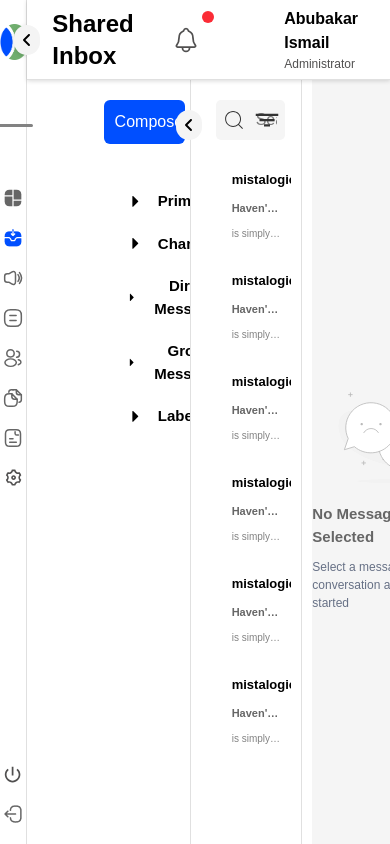
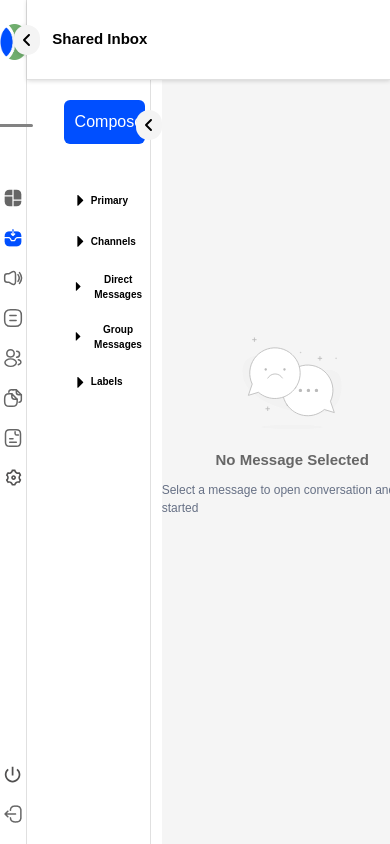
Before and after one commit to certifiedTboy/react-engn-test, a React (Vite) app: page /inbox in a window 390 px wide. Built offline with nearby package versions, Linux system fonts and the light colour scheme.

Commit message:
fix responsive

```diff
--- a/src/components/inbox/Inbox.tsx
+++ b/src/components/inbox/Inbox.tsx
@@ -9,7 +9,7 @@ const Inbox = () => {
   const { optionIsOpen, showAllInbox } = useContext(MessageOptionContext);
 
   return (
-    <section className={`${styles.inbox_container}  fixed top-0 left-0 `}>
+    <section className={`${styles.inbox_container} fixed top-0 left-0`}>
       <InboxMenu />
       {optionIsOpen && showAllInbox && <MessageList />}
       <InboxMessage />
--- a/src/components/inbox/dropwdown/DropDown.module.css
+++ b/src/components/inbox/dropwdown/DropDown.module.css
@@ -8,7 +8,6 @@
   color: #000;
   margin-right: 10px;
   border-radius: 10px;
-  font-size: 12px;
   font-weight: 600;
   cursor: pointer;
   margin-bottom: 5px;
@@ -19,7 +18,6 @@
   color: #666666;
   margin-right: 10px;
   border-radius: 10px;
-  font-size: 12px;
   /* font-weight: 600; */
   cursor: pointer;
 }
--- a/src/components/inbox/dropwdown/DropDownOption.tsx
+++ b/src/components/inbox/dropwdown/DropDownOption.tsx
@@ -14,9 +14,9 @@ const DropDownOption = () => {
   const { toggleShowAllInbox } = useContext(MessageOptionContext);
 
   return (
-    <div className={`w-full ${styles.dropdown_option_container}`}>
+    <div className={`w-full  ${styles.dropdown_option_container}`}>
       <div
-        className={`flex items-center justify-between ${styles.active_option}`}
+        className={`flex items-center justify-between text-[10px] lsm:text-[12px] lg:text-[14px] ${styles.active_option}`}
         onClick={toggleShowAllInbox}
       >
         <div className="flex items-center gap-3">
@@ -30,7 +30,9 @@ const DropDownOption = () => {
         <h1 className=""> 345</h1>
       </div>
 
-      <div className={`flex items-center justify-between ${styles.option}`}>
+      <div
+        className={`flex items-center justify-between text-[10px] lsm:text-[12px] lg:text-[14px] ${styles.option}`}
+      >
         <div className="flex items-center gap-3">
           {/* <AppIcon value={{ color: "#666666", size: "1.3em" }}>
             <TiMessages />
@@ -44,7 +46,9 @@ const DropDownOption = () => {
         <h1 className=""> 3</h1>
       </div>
 
-      <div className={`flex items-center justify-between ${styles.option}`}>
+      <div
+        className={`flex items-center justify-between text-[10px] lsm:text-[12px] lg:text-[14px] ${styles.option}`}
+      >
         <div className="flex items-center gap-3">
           {/* <AppIcon value={{ color: "#666666", size: "1.3em" }}>
             <TiMessages />
@@ -58,7 +62,9 @@ const DropDownOption = () => {
         {/* <h1 className=""> 345</h1> */}
       </div>
 
-      <div className={`flex items-center justify-between ${styles.option}`}>
+      <div
+        className={`flex items-center justify-between text-[10px] lsm:text-[12px] lg:text-[14px] ${styles.option}`}
+      >
         <div className="flex items-center gap-3">
           {/* <AppIcon value={{ color: "#666666", size: "1.3em" }}>
             <TiMessages />
@@ -72,7 +78,9 @@ const DropDownOption = () => {
         {/* <h1 className=""> 345</h1> */}
       </div>
 
-      <div className={`flex items-center justify-between ${styles.option}`}>
+      <div
+        className={`flex items-center justify-between text-[10px] lsm:text-[12px] lg:text-[14px] ${styles.option}`}
+      >
         <div className="flex items-center gap-3">
           {/* <AppIcon value={{ color: "#666666", size: "1.3em" }}>
             <TiMessages />
@@ -86,7 +94,9 @@ const DropDownOption = () => {
         {/* <h1 className=""> 345</h1> */}
       </div>
 
-      <div className={`flex items-center justify-between ${styles.option}`}>
+      <div
+        className={`flex items-center justify-between text-[10px] lsm:text-[12px] lg:text-[14px] ${styles.option}`}
+      >
         <div className="flex items-center gap-3">
           {/* <AppIcon value={{ color: "#666666", size: "1.3em" }}>
             <TiMessages />
@@ -98,7 +108,9 @@ const DropDownOption = () => {
         <h1 className="">1</h1>
       </div>
 
-      <div className={`flex items-center justify-between ${styles.option}`}>
+      <div
+        className={`flex items-center justify-between text-[10px] lsm:text-[12px] lg:text-[14px] ${styles.option}`}
+      >
         <div className="flex items-center gap-3">
           {/* <AppIcon value={{ color: "#666666", size: "1.3em" }}>
             <TiMessages />
@@ -106,7 +118,7 @@ const DropDownOption = () => {
 
           <img src={addIcon} width="10px" />
 
-          <h1 className="font-bold text-[13px]">Add Block</h1>
+          <h1 className="font-bold text-[10px] md:text-[13px]">Add Block</h1>
         </div>
 
         {/* <h1 className="">1</h1> */}
--- a/src/components/inbox/dropwdown/InboMenuDropDown.tsx
+++ b/src/components/inbox/dropwdown/InboMenuDropDown.tsx
@@ -12,14 +12,16 @@ const InboxMenuDropDown: React.FC<{
   return (
     <>
       <button
-        className="flex items-center gap-3 cursor-pointer"
+        className="flex items-center gap-0 md:gap-3 cursor-pointer"
         onClick={() => setIsOpen(!isOpen)}
       >
         <AppIcon value={{ color: "#000", size: "1.3em" }}>
           {!isOpen ? <GoTriangleRight /> : <GoTriangleDown />}
         </AppIcon>
 
-        <h1 className="text-[15px] font-bold"> {name}</h1>
+        <h1 className="text-[10px] lsm:text-[12px] lg:text-[14px] font-bold">
+          {name}
+        </h1>
       </button>
 
       <>{isOpen && <DropDownOption />}</>
--- a/src/components/inbox/inbox.module.css
+++ b/src/components/inbox/inbox.module.css
@@ -25,6 +25,16 @@
   padding-bottom: 30px;
 }
 
+@media only screen and (max-width: 1000px) {
+  .inbox_container {
+    margin-left: 60px;
+  }
+
+  .inbox_menu_container {
+    padding-left: 10px;
+  }
+}
+
 .toggle_btn {
   margin-top: 110px;
   /* margin-left: -20px; */
--- a/src/components/inbox/messages/InboxMessage.tsx
+++ b/src/components/inbox/messages/InboxMessage.tsx
@@ -13,8 +13,14 @@ const InboxMessage = () => {
       } ${
         optionIsOpen && showAllInbox && "w-[50%]"
       } justify-center items-center ${styles.inbox_message}`}
+      style={{
+        marginLeft: `${showAllInbox && optionIsOpen ? "-10px" : "-20px"}`,
+      }}
     >
-      <div className="flex flex-col items-center gap-5">
+      <div
+        className="flex flex-col items-center justify-center gap-5"
+        style={{ marginTop: "-150px" }}
+      >
         <img src={chatIcon} alt="chat_icon" className="w-[100px]" />
 
         <h3 className="text-[15px] font-bold text-[#666666]">
--- a/src/components/inbox/messages/MessageList.tsx
+++ b/src/components/inbox/messages/MessageList.tsx
@@ -3,7 +3,9 @@ import SearchMessageInput from "./SearchMessgeInput";
 import styles from "./Messges.module.css";
 const MessageList = () => {
   return (
-    <div className={`w-[25%] ${styles.message_list_container} relative`}>
+    <div
+      className={`w-[25%] ${styles.message_list_container} hidden sm:block relative`}
+    >
       <div className="sticky top-25">
         <SearchMessageInput />
       </div>
--- a/src/components/inbox/messages/Messges.module.css
+++ b/src/components/inbox/messages/Messges.module.css
@@ -28,6 +28,12 @@
 
 .message_card:hover {
   background-color: #e0e0e0;
+}
+
+@media only screen and (max-width: 1000px) {
+  .message_card {
+    margin-left: -20px;
+  }
 }
 
 .search_input {
--- a/src/components/layout/Header.tsx
+++ b/src/components/layout/Header.tsx
@@ -16,11 +16,13 @@ const Header = () => {
     >
       <div className="flex items-center gap-3">
         <ToggleSideBar />
-        <h1 className={`${styles.header_title} text-2xl font-bold`}>
+        <h1
+          className={`${styles.header_title} text-[15px] md:text-2xl font-bold`}
+        >
           Shared Inbox
         </h1>
       </div>
-      <div className="flex items-center space-x-4 gap-14">
+      <div className="hidden sm:flex items-center space-x-4 gap-14 ">
         <button
           type="button"
           className="relative inline-flex items-center p-3 text-sm font-medium text-center text-white  cursor-pointer"
--- a/tailwind.config.ts
+++ b/tailwind.config.ts
@@ -6,11 +6,7 @@ module.exports = {
     screens: {
       xs: "320px",
       sm: "425px",
-      lsm: "600px",
       md: "768px",
-      // => @media (min-width: 768px) { ... }
-
-      smd: "950px",
 
       lg: "1024px",
       // => @media (min-width: 1024px) { ... }
--- a/vite.config.ts
+++ b/vite.config.ts
@@ -6,4 +6,7 @@ import tsconfigPaths from "vite-tsconfig-paths";
 // https://vite.dev/config/
 export default defineConfig({
   plugins: [react(), tailwindcss(), tsconfigPaths()],
+  server: {
+    allowedHosts: ["3e5f-102-89-22-38.ngrok-free.app"],
+  },
 });
```
